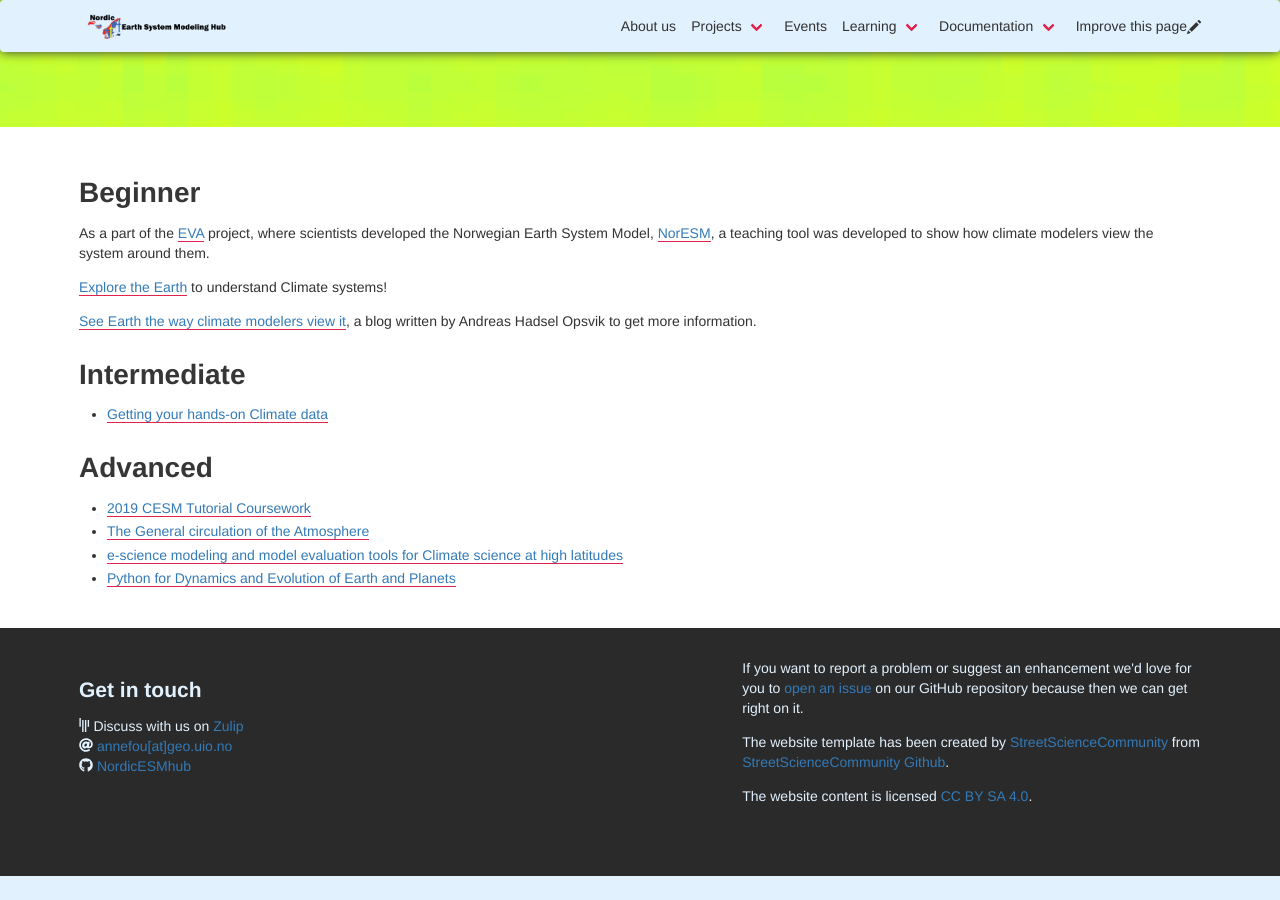
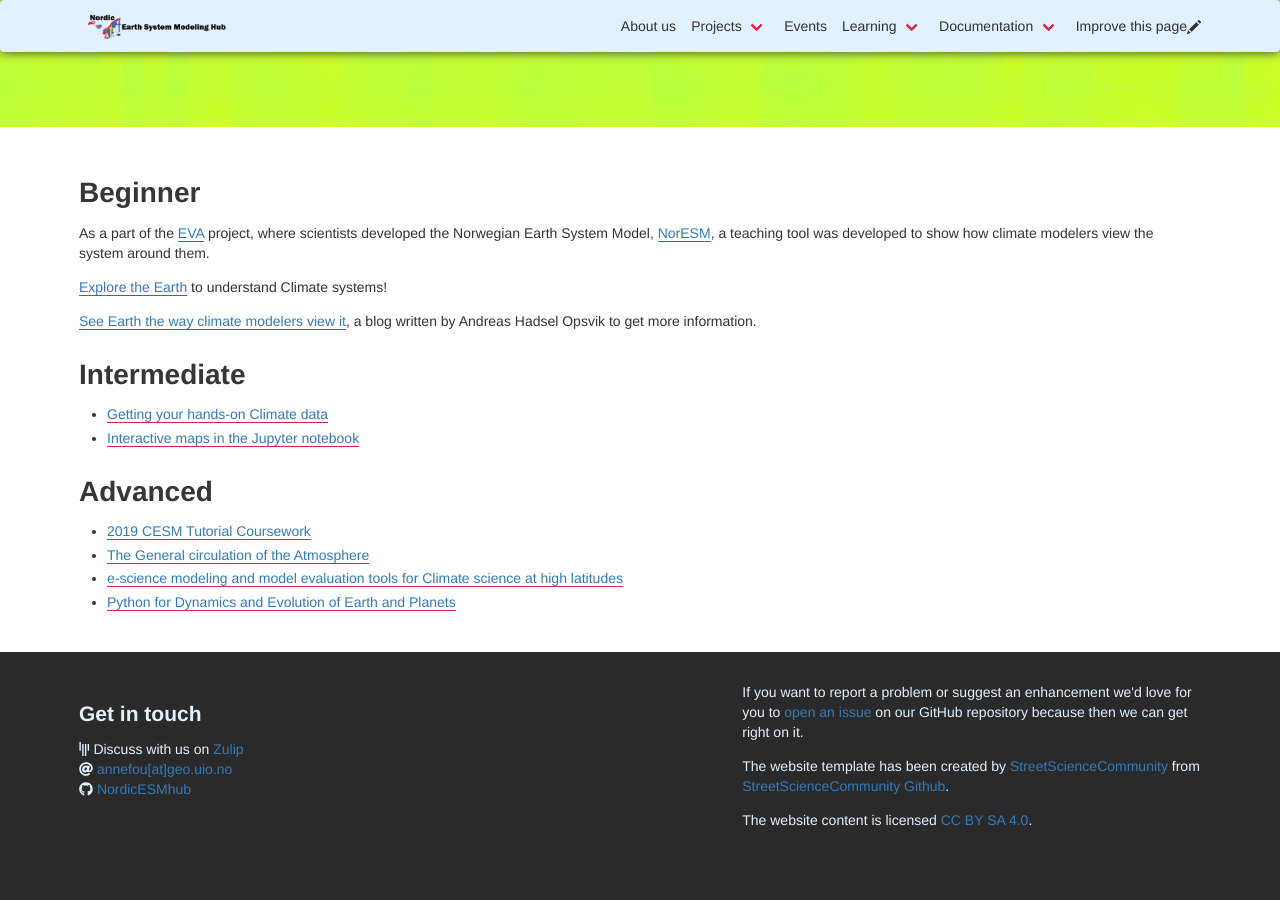
Before and after one commit to NordicESMhub/nordicesmhub.github.io, a Jekyll site: the page built from _tutorials/science.md, in a window 1280 px wide and 900 px high, scrolled down 503 px. Built offline with Jekyll 4.4.1, drawn with Linux system fonts in a browser that asks for light colours; nearby versions of some CDN libraries; before the commit the page ends 1379 px from its top, so only the background shows below that.

Commit message:
added ipyleaflet lesson

```diff
--- a/_tutorials/science.md
+++ b/_tutorials/science.md
@@ -15,6 +15,8 @@ As a part of the [EVA](https://www.nersc.no/project/eva) project, where scientis
 # Intermediate
 
 - [Getting your hands-on Climate data](https://nordicesmhub.github.io/climate-data-tutorial/)
+- [Interactive maps in the Jupyter notebook](https://annefou.github.io/jupyter_maps/)
+
 
 # Advanced
 
```
